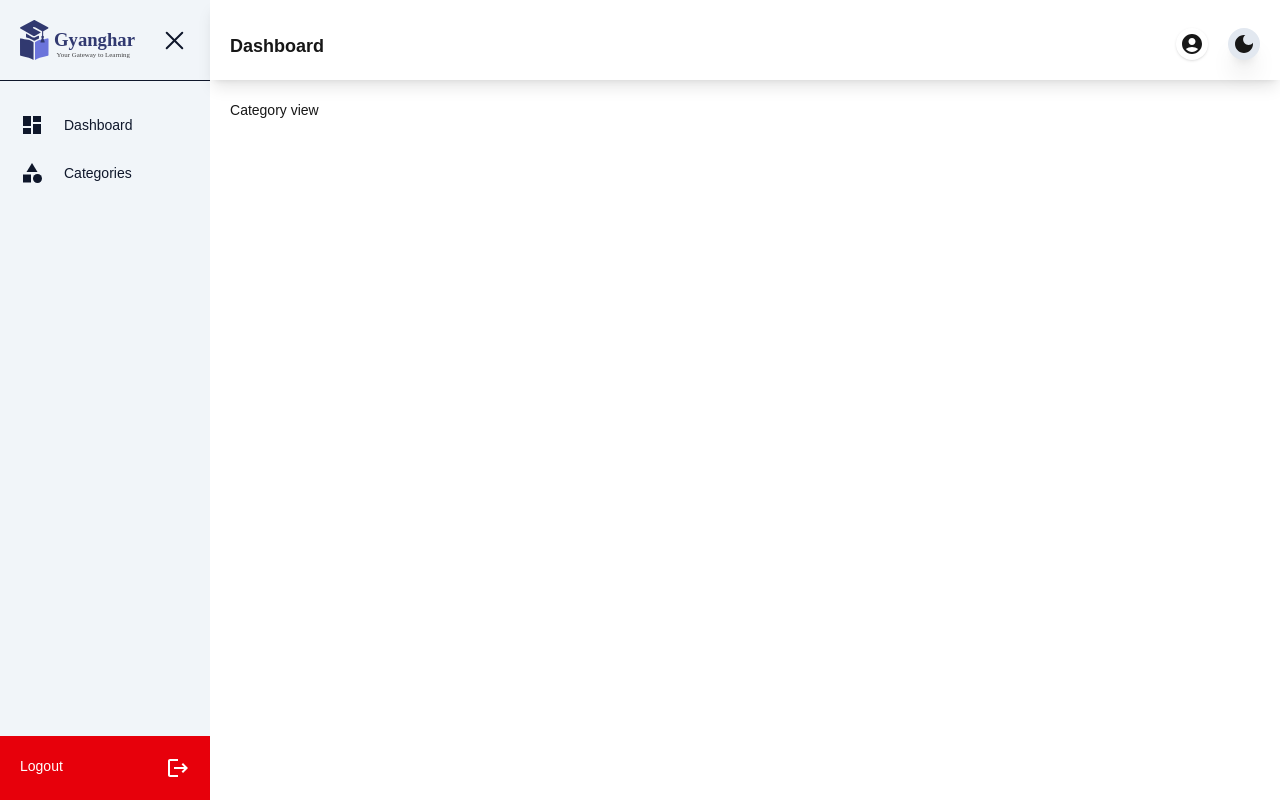
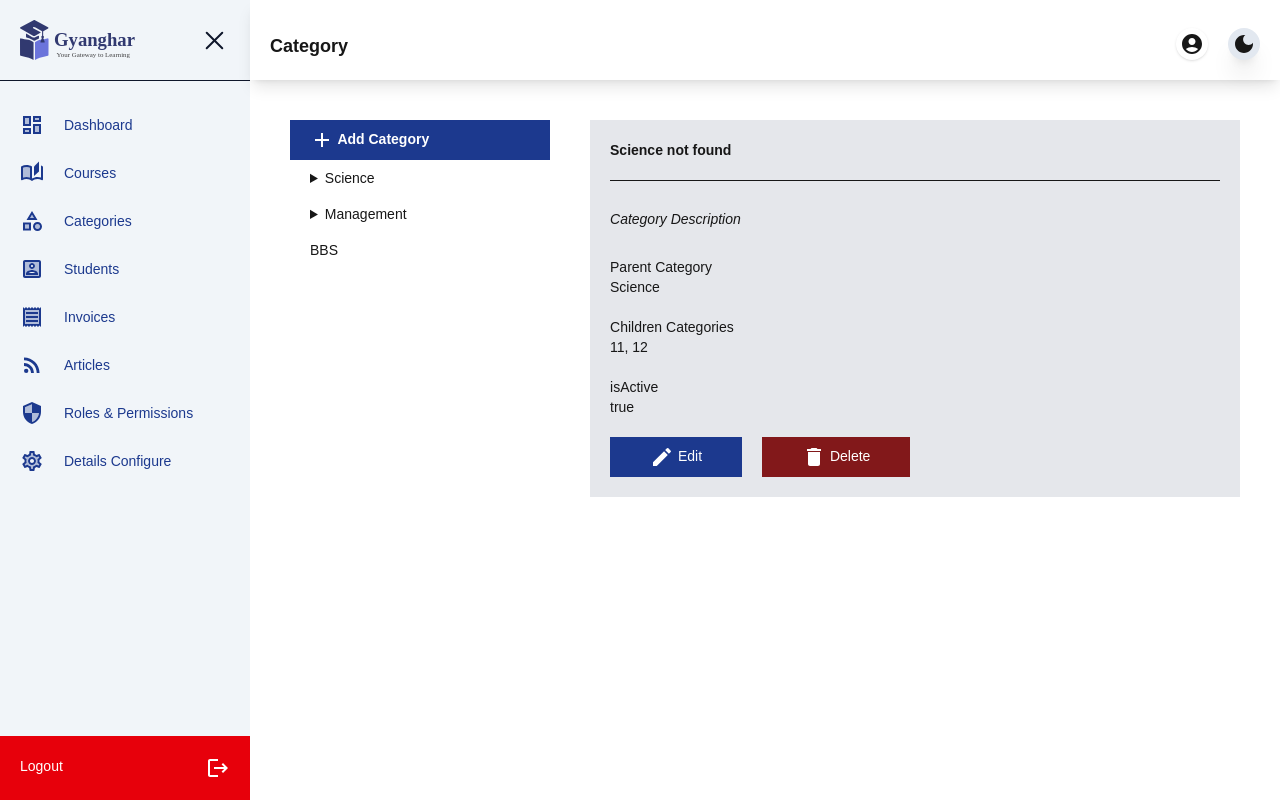
Before and after one commit to Sorasajan/gyanghar, a Next.js app: page /admin/categories in a window 1280 px wide. Built offline with nearby package versions, Linux system fonts and the light colour scheme.

Commit message:
Categories pages

```diff
--- a/app/_globalComponent/themecomponent/themeToggle.js
+++ b/app/_globalComponent/themecomponent/themeToggle.js
@@ -8,8 +8,10 @@ export default function ThemeToggle() {
   return (
     <button
       onClick={toggleTheme}
-      className="bg-slate-200 dark:bg-slate-900 p-1 rounded-full cursor-pointer shadow-xl"
+      className="bg-slate-200 dark:bg-slate-900 p-1 rounded-full cursor-pointer shadow-xl transition-all duration-500"
     >
+
+
       {theme === "light" ? <DarkMode /> : <LightMode />}
     </button>
   );
--- a/app/admin/_component/navigation/navbar/navbar.js
+++ b/app/admin/_component/adminglobal/header.js
@@ -1,15 +1,15 @@
 import ThemeToggle from "@/app/_globalComponent/themecomponent/themeToggle";
 import { AccountCircle } from "@mui/icons-material";
-import AdminNavbarHeaderTitle from "./navbarTitle";
 
-export default function AdminNavbar() {
+
+export default function AdminHeader({title}) {
   return (
     <div className=" p-5 h-20 shadow-lg dark:shadow-gray-900 w-full flex justify-between items-end">
       <div className="text-lg font-semibold">
-        <AdminNavbarHeaderTitle />
+{title}
       </div>
       <div className="flex gap-5">
-        <div className="relative bg-white text-color-red rounded-full shadow transition-all duration-500 hover:scale-95 p-1 dark:bg-slate-900">
+        <div className="relative bg-white rounded-full shadow transition-all duration-500 hover:scale-95 p-1 dark:bg-slate-900">
           <AccountCircle />
         </div>
         <ThemeToggle />
--- /dev/null
+++ b/app/admin/_component/categories/categorydetail.js
@@ -0,0 +1,28 @@
+import { Delete, Edit } from "@mui/icons-material";
+import Link from "next/link";
+
+export default function AdminCategoryDetails ({data}) {
+
+    const id = data ? data : "not found";
+    return <div className="p-5 bg-gray-200 dark:bg-gray-800">
+        <h1 className="font-semibold">
+            Science {id}
+            </h1>
+        <hr className="my-5"/>
+        <p className="font-light italic leading-9">
+Category Description
+            </p>
+            <p className="mt-5">Parent Category</p>
+            <p>Science</p>
+            <p className="mt-5">Children Categories</p>
+            <p>11, 12</p>
+            <p className="mt-5">isActive</p>
+            <p>true</p>
+            <div className="mt-5 flex gap-5">
+                <Link href="/admin/categories/edit/1" className="px-10 py-2 bg-blue-900 text-white hover:scale-95 hover:bg-blue-600 transition-all duration-500 cursor-pointer"><Edit/> Edit</Link>
+                                <button className="px-10 py-2 bg-red-900 text-white hover:scale-95 hover:bg-red-600 transition-all duration-500 cursor-pointer"><Delete/> Delete</button>
+
+            </div>
+
+    </div>
+}
--- a/app/admin/_component/navigation/navbar/navbarTitle.js
+++ /dev/null
@@ -1,8 +0,0 @@
-"use client";
-import { useData } from "../../context/adminDataContext";
-
-export default function AdminNavbarHeaderTitle() {
-  const { adminHeader } = useData();
-  console.log(adminHeader);
-  return <div>{adminHeader}</div>;
-}
--- a/app/admin/_component/navigation/sidebar/sidebarheader.js
+++ b/app/admin/_component/navigation/sidebar/sidebarheader.js
@@ -15,7 +15,7 @@ export default function AdminSidebarHeader() {
             sidebarView ? "max-w-100" : "max-w-0"
           } overflow-hidden transition-all h-10 duration-500 text-nowrap flex`}
         >
-          <Image src={logo} alt="GyanGhar" height="40" /> &nbsp; &nbsp;&nbsp;
+          <Image src={logo} alt="GyanGhar" height="40" /> &nbsp; &nbsp;&nbsp;&nbsp; &nbsp;&nbsp;&nbsp; &nbsp;&nbsp;
         </div>
         <div
           className="w-[24px] flex flex-col justify-between group h-[19px]"
--- a/app/admin/_component/navigation/sidebar/sidebaritems.js
+++ b/app/admin/_component/navigation/sidebar/sidebaritems.js
@@ -1,30 +1,59 @@
-import { Category, Dashboard } from "@mui/icons-material";
+import { AutoStoriesTwoTone, CategoryTwoTone, DashboardTwoTone, PortraitTwoTone, ReceiptTwoTone, RssFeedTwoTone, SecurityTwoTone, SettingsTwoTone} from "@mui/icons-material";
 import Link from "next/link";
-import { useData } from "../../context/adminDataContext";
+
 
 const sideitem = [
-  { item: "Dashboard", link: "", icon: Dashboard },
+  { item: "Dashboard", link: "", icon: DashboardTwoTone },
+  {
+    item: "Courses",
+    link: "courses",
+    icon: AutoStoriesTwoTone,
+  },
   {
     item: "Categories",
     link: "categories",
-    icon: Category,
+    icon: CategoryTwoTone,
+  },
+  {
+    item: "Students",
+    link: "students",
+    icon: PortraitTwoTone,
+  },  {
+    item: "Invoices",
+    link: "invoices",
+    icon: ReceiptTwoTone,
+  },{
+    item: "Articles",
+    link: "articles",
+    icon: RssFeedTwoTone,
+  },
+    {
+    item: "Roles & Permissions",
+    link: "roles-permissions",
+    icon: SecurityTwoTone,
+  },{
+    item: "Details Configure",
+    link: "details-configuration",
+    icon: SettingsTwoTone,
   },
 ];
 
 export default function AdminSidebarItems({ sidebarView }) {
-  const { setAdminHeader } = useData();
+
   return (
     <div className="mt-5">
+
+
       {sideitem.map((item, i) => (
         <Link
           key={i}
           href={`/admin/${item.link}`}
-          className={`flex px-5 hover:bg-slate-300 py-3 items-center ${
+          className={`flex px-5 hover:bg-slate-300 text-blue-900 dark:text-slate-300 dark:hover:text-blue-900 py-3 group items-center ${
             sidebarView ? "gap-5" : ""
           }`}
-          onClick={() => setAdminHeader(item.item)}
+
         >
-          <item.icon />
+          <item.icon/>
           <div
             className={`${
               sidebarView ? "max-w-100" : "max-w-0"
--- /dev/null
+++ b/app/admin/categories/add/page.js
@@ -0,0 +1,30 @@
+import { Add } from "@mui/icons-material";
+import AdminHeader from "../../_component/adminglobal/header";
+
+export default function AdminAddCategory() {
+    return (
+    <div>
+        <AdminHeader title="Add Category"/>
+        <div className="py-10 text-center">
+        <p className="font-semibold">New Category</p>
+        <div className="mt-10 grid justify-center">
+            <section className="flex flex-col gap-2">
+<label>Category Name </label>
+            <input className="p-2 border border-black w-100 dark:border-gray-600 rounded bg-slate-200  dark:bg-gray-900"/>
+            </section>
+                 <section className="flex flex-col gap-2 mt-5 dark:border-gray-600">
+<label>Description</label>
+            <input className="p-2 border border-black w-100 dark:border-gray-600 rounded bg-slate-200 dark:bg-gray-900"/>
+            </section>
+                 <section className="flex flex-col gap-2 mt-5 dark:border-gray-600">
+<label>Parent Category </label>
+            <input className="p-2 border border-black w-100 dark:border-gray-600 rounded bg-slate-200 dark:bg-gray-900"/>
+            </section>
+            <section className="mt-10">
+                <button className="bg-blue-900 text-white px-5 py-2 hover:bg-blue-600 transition-all duration-500 cursor-pointer hover:scale-95"><Add/> Add Category</button>
+            </section>
+        </div>
+
+        </div>
+    </div>);
+}
--- /dev/null
+++ b/app/admin/categories/edit/[id]/page.js
@@ -0,0 +1,25 @@
+import AdminHeader from "@/app/admin/_component/adminglobal/header";
+import { Edit } from "@mui/icons-material";
+
+export default function AdminEditCategories () {
+    return <div>
+        <AdminHeader title="Edit Category"/>
+        <div className="grid justify-center text-center p-10">
+                    <section className="flex flex-col gap-2">
+        <label>Category Name </label>
+                    <input className="p-2 border border-black w-100 dark:border-gray-600 rounded bg-slate-200 dark:bg-gray-900"/>
+                    </section>
+                         <section className="flex flex-col gap-2 mt-5 dark:border-gray-600">
+        <label>Description</label>
+                    <input className="p-2 border border-black w-100 dark:border-gray-600 rounded bg-slate-200 dark:bg-gray-900"/>
+                    </section>
+                         <section className="flex flex-col gap-2 mt-5 dark:border-gray-600">
+        <label>Parent Category </label>
+                    <input className="p-2 border border-black w-100 dark:border-gray-600 rounded bg-slate-200 dark:bg-gray-900"/>
+                    </section>
+                    <section className="mt-10">
+                        <button className="bg-blue-900 text-white px-5 py-2 hover:bg-blue-600 transition-all duration-500 cursor-pointer hover:scale-95"><Edit/> Edit Category</button>
+                    </section>
+                </div>
+    </div>
+}
--- a/app/admin/categories/page.js
+++ b/app/admin/categories/page.js
@@ -1,3 +1,114 @@
-export default function AdminCategoryPage() {
-  return <div>Category view</div>;
+import Link from "next/link";
+import AdminCategoryDetails from "../_component/categories/categorydetail";
+import { Add } from "@mui/icons-material";
+import AdminHeader from "../_component/adminglobal/header";
+
+const categories = {data:[{
+  category_id: "1",
+  name: "Science",
+  children: [{
+    category_id:"2",
+    name: "11",
+    children: [{
+      category_id:"3",
+      name: "11 Science English",
+      children: []
+    },
+  {
+      category_id:"4",
+      name: "11 Science Nepali",
+      children: []
+    }]},
+  {
+    category_id:"5",
+    name: "12",
+    children: [{
+      category_id:"6",
+      name: "12 Science English",
+      children: []
+    },
+  {
+      category_id:"7",
+      name: "12 Science Nepali",
+      children: []
+    }]
+  }]},{
+category_id: "8",
+  name: "Management",
+  children: [{
+    category_id:"9",
+    name: "11",
+    children: []},
+  {
+    category_id:"10",
+    name: "12",
+    children: []
+  }]},
+  {category_id: "11",
+  name: "BBS",
+  childre:[]
+  }
+
+]}
+
+
+const renderCategories =(items, isRoot=true)=>{
+
+
+  return (
+
+    <ul className={isRoot ? "" : "ml-4"}>
+
+
+  {items.map((item)=> {
+
+    const hasChildren  = item.children && item.children.length > 0;
+return (
+
+  <li key={item.category_id}>
+    {hasChildren ? (
+      <details  >
+        <summary className="py-2 hover:bg-gray-200 px-5 cursor-pointer dark:hover:bg-gray-800">
+          <Link href={`/admin/categories?categoryId=${item.category_id}`}>
+          {item.name}
+          </Link>
+        </summary>
+        {renderCategories(item.children, false)}
+      </details>
+    ):(<Link href={`/admin/categories?categoryId=${item.category_id}`}>
+      <div className={`${isRoot? "" : "ml-4"} py-2 hover:bg-gray-200 dark:hover:bg-gray-800 px-5 cursor-pointer`}>{item.name}</div>
+      </Link>
+      )}
+  </li>
+    )
+  }
+)}
+  </ul>);
 }
+
+
+
+export default function AdminCategoryPage({searchParams}) {
+const selectedId = searchParams?.categoryId || "";
+
+
+
+  return(
+  <div>
+<AdminHeader title="Category"/>
+  <div className="flex">
+    <div className="p-10 pr-5 w-80">
+
+<Link href="/admin/categories/add">
+<div className="px-5 py-2 font-semibold bg-blue-900 text-white cursor-pointer hover:scale-95 transition-all duration-500 hover:bg-blue-600 dark:bg-blue-300 dark:text-slate-800"><Add/> Add Category</div>
+</Link>
+      {renderCategories(categories.data)}
+
+    </div>
+    <div className="flex-1 p-10 pl-5">
+      <AdminCategoryDetails data={selectedId}/>
+    </div>
+  </div>
+  </div>
+  );
+}
--- /dev/null
+++ b/app/admin/courses/page.js
@@ -0,0 +1,10 @@
+import AdminHeader from "../_component/adminglobal/header";
+
+export default function AdminCourses () {
+    return <div>
+        <AdminHeader title="Courses" />
+        <div className="p-10 ">
+            courses
+        </div>
+    </div>
+}
--- a/app/admin/layout.js
+++ b/app/admin/layout.js
@@ -1,5 +1,5 @@
 import { AdminDataProvider } from "./_component/context/adminDataContext";
-import AdminNavbar from "./_component/navigation/navbar/navbar";
+import AdminNavbar from "./_component/adminglobal/header";
 import AdminSidebar from "./_component/navigation/sidebar/sidebar";
 
 export default function AdminLayout({ children }) {
@@ -7,9 +7,9 @@ export default function AdminLayout({ children }) {
     <AdminDataProvider>
       <div className="flex">
         <AdminSidebar />
-        <div className="flex-1">
-          <AdminNavbar />
-          <div className="p-5">{children}</div>
+        <div className="flex-1 relative">
+
+          {children}
         </div>
       </div>
     </AdminDataProvider>
--- a/app/admin/page.js
+++ b/app/admin/page.js
@@ -1,3 +1,5 @@
+import AdminHeader from "./_component/adminglobal/header";
+
 export default function AdminDashboard() {
-  return <div>This is admin Dashboard</div>;
+  return <div><AdminHeader title="Dashboard"/></div>;
 }
```
